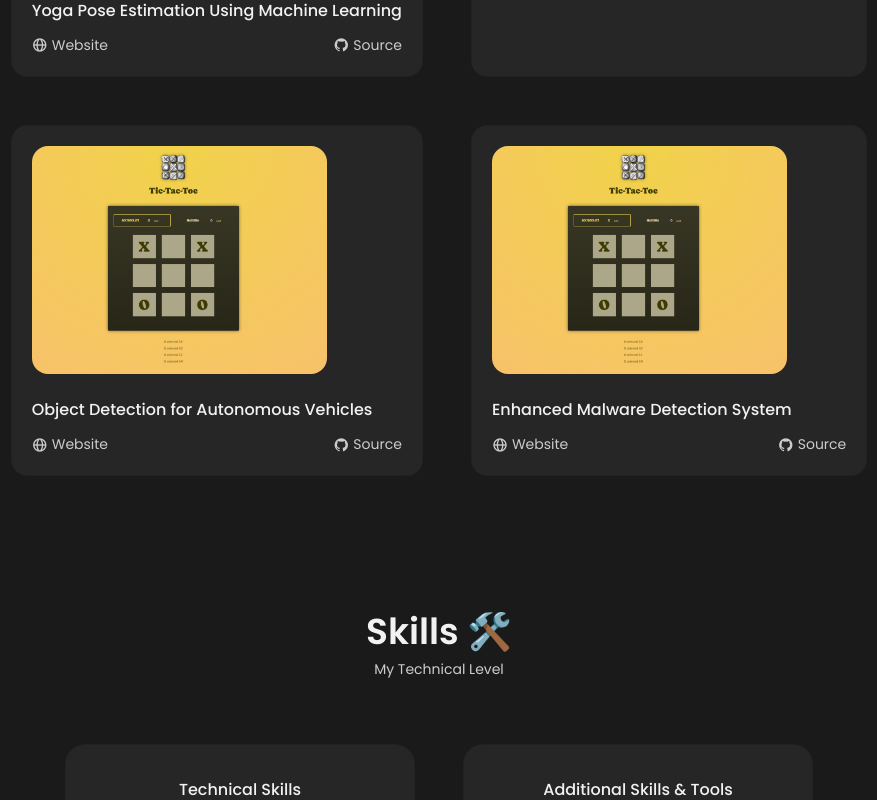
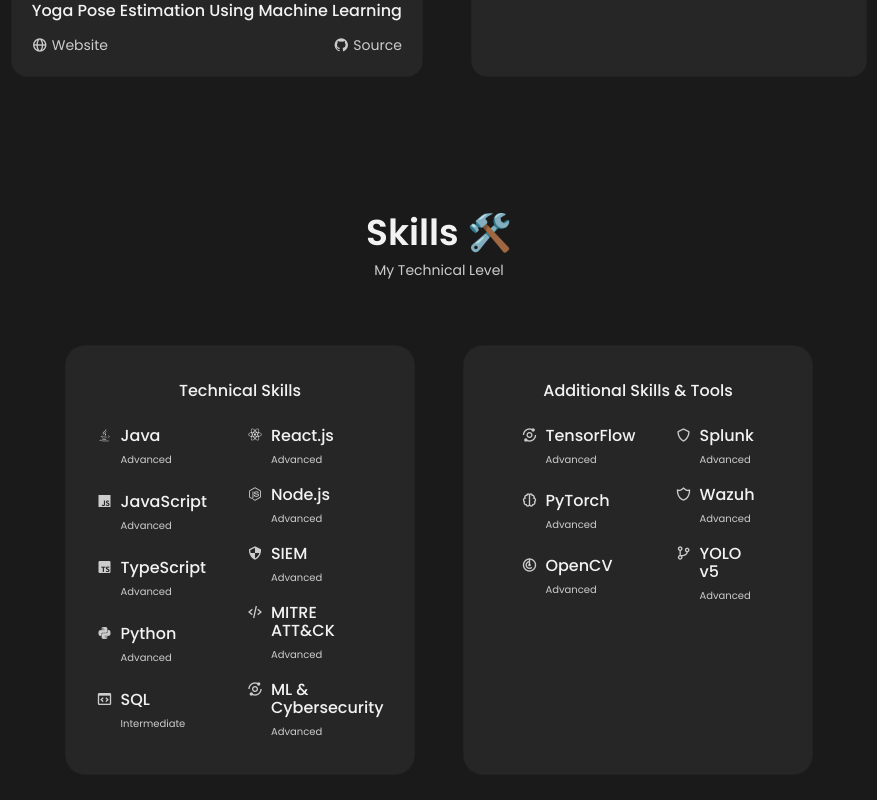
Before and after one commit to ShreyaK1601/Portfolio, a React (Vite) app: page / in a window 1280 px wide. Shown: the part 1440-2240 px from the top of the page, without its empty margins (201-1078 px from the left). Built offline with nearby package versions, Linux system fonts and the light colour scheme.

Commit message:
Updated version 1

```diff
--- a/components/about/About.jsx
+++ b/components/about/About.jsx
@@ -1,8 +1,8 @@
 // eslint-disable-next-line no-unused-vars
 import React from 'react'
 import "./about.css";
-import AboutImg from "../../src/assets/about-pic1.jpeg";
-import CV from "../../src/assets/Shreya_Kale_Resume.pdf"
+import AboutImg from "../../src/assets/Shreya-ASU-1.jpg";
+import CV from "../../src/assets/Shreya_Kale.pdf"
 import Info from './Info';
 
 const About = () => {
--- a/components/about/Info.jsx
+++ b/components/about/Info.jsx
@@ -22,7 +22,7 @@
 				<i className='bx bx-support about__icon'></i>
 
 				<h3 className='about__title'>Projects</h3>
-				<span className='about__subtitle'>4 Major Projects</span>
+				<span className='about__subtitle'>2 Major Projects</span>
 			</div>
 		</div>
 	);
--- a/components/contact/Contact.jsx
+++ b/components/contact/Contact.jsx
@@ -30,16 +30,16 @@
                         <i className="bx bx-mail-send contact__card-icon"></i>
 
                         <h3 className="contact__card-title">Email</h3>
-                        <span className="contact__card-data">kaleshreyaa2205@gmail.com</span>
+                        <span className="contact__card-data">kaleshreya162001@gmail.com</span>
 
-                        <a href="mailto:kaleshreyaa2205@gmail.com" className="contact__button">Write Me <i className="bx bx-right-arrow-alt contact__button-icon"></i></a>
+                        <a href="mailto:kaleshreya162001@gmail.com" className="contact__button">Write Me <i className="bx bx-right-arrow-alt contact__button-icon"></i></a>
                     </div>
 
                     <div className="contact__card">
                         <i className="bx bxl-whatsapp contact__card-icon"></i>
 
                         <h3 className="contact__card-title">WhatsApp</h3>
-                        <span className="contact__card-data">(+1) 480-567-8901</span>
+                        <span className="contact__card-data">(+1) 480-310-7247</span>
 
                         <a href="https://api.whatsapp.com/send?phone=14805678901&text=Hello, I would like to connect with you!" className="contact__button">Write Me <i className="bx bx-right-arrow-alt contact__button-icon"></i></a>
                     </div>
--- a/components/experience/Experience.jsx
+++ b/components/experience/Experience.jsx
@@ -60,7 +60,7 @@
             <div className="exp__content">
                 <div>
                     <i className="uil uil-arrow exp__icon"></i>
-                    <h3 className="exp__title">Java <br /> Developer <br/> Intern</h3>
+                    <h3 className="exp__title">Software <br /> Developer <br/> Intern</h3>
                 </div>
 
                 <div>
@@ -73,7 +73,7 @@
                     <div className="exp__modal-content">
                         <i onClick={() => toggleTab(0)} className="uil uil-times exp__modal-close"></i>
 
-                        <h3 className="exp__modal-title">Java Developer Intern <br /> Feb 2023 - May 2023</h3>
+                        <h3 className="exp__modal-title">Software Developer Intern <br /> Feb 2023 - May 2023</h3>
                         <p className="exp__modal-description">Implemented core Java modules leveraging JDBC for secure database connectivity and SQL operations, contributing to global financial services platform.
                         </p>
 
--- a/components/home/Data.jsx
+++ b/components/home/Data.jsx
@@ -112,7 +112,7 @@
       <h3 className="">Software Developer | Malware Analyst and Threat Researcher</h3><br></br><br></br>
       <p className="home__description">Graduate Computer Science student with hands-on experience in cybersecurity, machine learning, and full-stack development, specializing in malware analysis, threat detection, and intelligent system design.</p>
 
-      <a href="mailto:kaleshreyaa2205@gmail.com" className="button button--flex">
+      <a href="mailto:kaleshreya162001@gmail.com" className="button button--flex">
         Say Hello
         <svg
           className="button__icon"
--- a/components/home/Social.jsx
+++ b/components/home/Social.jsx
@@ -4,15 +4,15 @@
 const Social = () => {
   return (
     <div className="home__social">
-        <a href="https://www.linkedin.com/in/shreya-kale" className="home__social-icon" target="_blank">
+        <a href="https://www.linkedin.com/in/kaleshreya/" className="home__social-icon" target="_blank">
             <i className="uil uil-linkedin"></i>
         </a>
 
-        <a href="https://github.com/shreyakale" className="home__social-icon" target="_blank">
+        <a href="https://github.com/ShreyaK1601" className="home__social-icon" target="_blank">
             <i className="uil uil-github-alt"></i>
         </a>
 
-        <a href="mailto:kaleshreyaa2205@gmail.com" className="home__social-icon" target="_blank">
+        <a href="mailto:kaleshreya162001@gmail.com" className="home__social-icon" target="_blank">
             <i className="uil uil-envelope"></i>
         </a>
     </div>
--- a/components/qualification/Qualification.jsx
+++ b/components/qualification/Qualification.jsx
@@ -84,7 +84,7 @@
                 />
               </div>
               <div>
-                <h3 className="qualification__title">Bachelor of Engineering in Computer Science</h3><br></br>
+                <h3 className="qualification__title">Bachelor of Engineering in Computer Engineering</h3><br></br>
                 <span className="qualification__subtitle">Savitribai Phule Pune University - Pune, IND</span><br></br>
                 <div className="qualification__calender">
                   <i className="uil uil-calendar-alt"></i> Jul 2019 - Mar 2023
--- a/components/testimonials/Data.jsx
+++ b/components/testimonials/Data.jsx
@@ -6,21 +6,21 @@
     {
       id: 1,
       image: Image1,
-      title: "Dr. Aditya Mathur",
+      title: "Viney Kumar",
       description:
         "Shreya demonstrated exceptional skills in malware analysis during her time at LTI Mindtree. Her innovative approach to threat detection algorithms improved our security systems significantly. Her technical expertise and dedication make her an outstanding professional in the cybersecurity field.",
     },
     {
       id: 2,
       image: Image2,
-      title: "Prof. Somesh Jha",
+      title: "Prof. Yogita Narwadkar",
       description:
         "Shreya's work on ML-based detection models shows remarkable insight into modern security challenges. Her ability to combine technical knowledge with practical implementation is impressive. She consistently delivers high-quality work and demonstrates excellent problem-solving abilities.",
     },
     {
       id: 3,
       image: Image3,
-      title: "Dr. Priya Narasimhan",
+      title: "Dr. Suhasini Itkar",
       description:
         "As Shreya's mentor during her Java Developer internship, I was impressed by her technical proficiency and team collaboration skills. She earned the 'Star Performer' award for her outstanding contributions. Shreya's dedication to learning and professional growth makes her an asset to any organization in the cybersecurity field.",
     },
--- a/components/work/Data.jsx
+++ b/components/work/Data.jsx
@@ -10,8 +10,8 @@
 		image: Work1,
 		title: 'Yoga Pose Estimation Using Machine Learning',
 		category: 'ml',
-		demoUrl: 'https://github.com/shreyakale/yoga-pose-estimation',
-		sourceUrl: 'https://github.com/shreyakale/yoga-pose-estimation',
+		demoUrl: 'https://github.com/ShreyaK1601',
+		sourceUrl: 'https://github.com/ShreyaK1601',
 		status: 'completed',
 	},
 	{
@@ -19,28 +19,28 @@
 		image: Work2,
 		title: 'Sentiment Analysis for Social Media Insights',
 		category: 'ml',
-		demoUrl: 'https://github.com/shreyakale/sentiment-analysis',
-		sourceUrl: 'https://github.com/shreyakale/sentiment-analysis',
+		demoUrl: 'https://github.com/ShreyaK1601',
+		sourceUrl: 'https://github.com/ShreyaK1601',
 		status: 'completed',
 	},
-	{
-		id: 3,
-		image: Work3,
-		title: 'Object Detection for Autonomous Vehicles',
-		category: 'ml',
-		demoUrl: 'https://github.com/shreyakale/object-detection',
-		sourceUrl: 'https://github.com/shreyakale/object-detection',
-		status: 'completed',
-	},
-	{
-		id: 4,
-		image: Work4,
-		title: 'Enhanced Malware Detection System',
-		category: 'security',
-		demoUrl: 'https://github.com/shreyakale/malware-detection',
-		sourceUrl: 'https://github.com/shreyakale/malware-detection',
-		status: 'completed',
-	},
+	// {
+	// 	id: 3,
+	// 	image: Work3,
+	// 	title: 'Object Detection for Autonomous Vehicles',
+	// 	category: 'ml',
+	// 	demoUrl: 'https://github.com/shreyakale/object-detection',
+	// 	sourceUrl: 'https://github.com/shreyakale/object-detection',
+	// 	status: 'completed',
+	// },
+	// {
+	// 	id: 4,
+	// 	image: Work4,
+	// 	title: 'Enhanced Malware Detection System',
+	// 	category: 'security',
+	// 	demoUrl: 'https://github.com/shreyakale/malware-detection',
+	// 	sourceUrl: 'https://github.com/shreyakale/malware-detection',
+	// 	status: 'completed',
+	// },
 ];
 
 export const projectsNav = [
```
Also changed, not shown: src/assets/Shreya-ASU-1.jpg (added), 1 other file (tests, documents, lock files or other folders).
